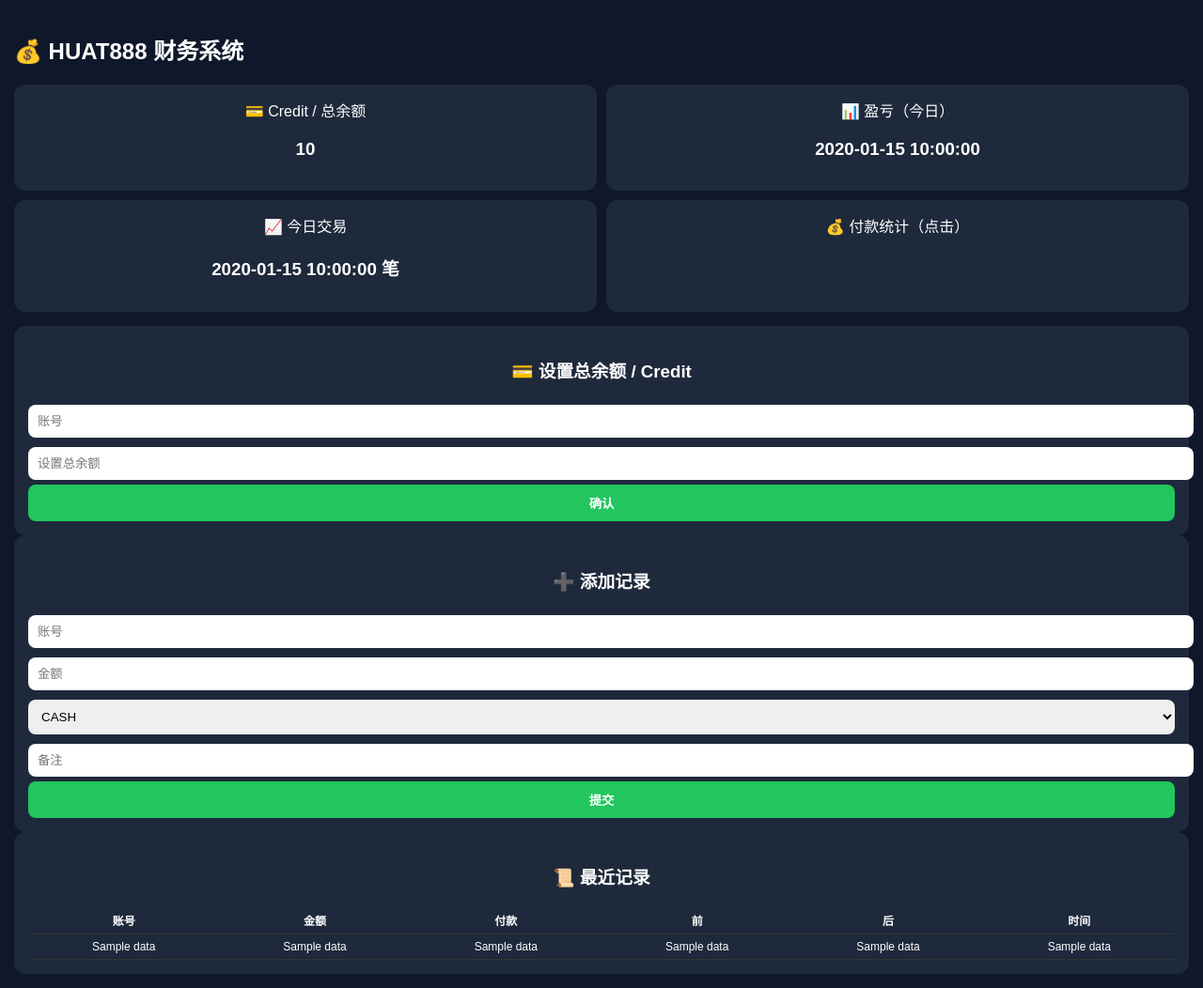
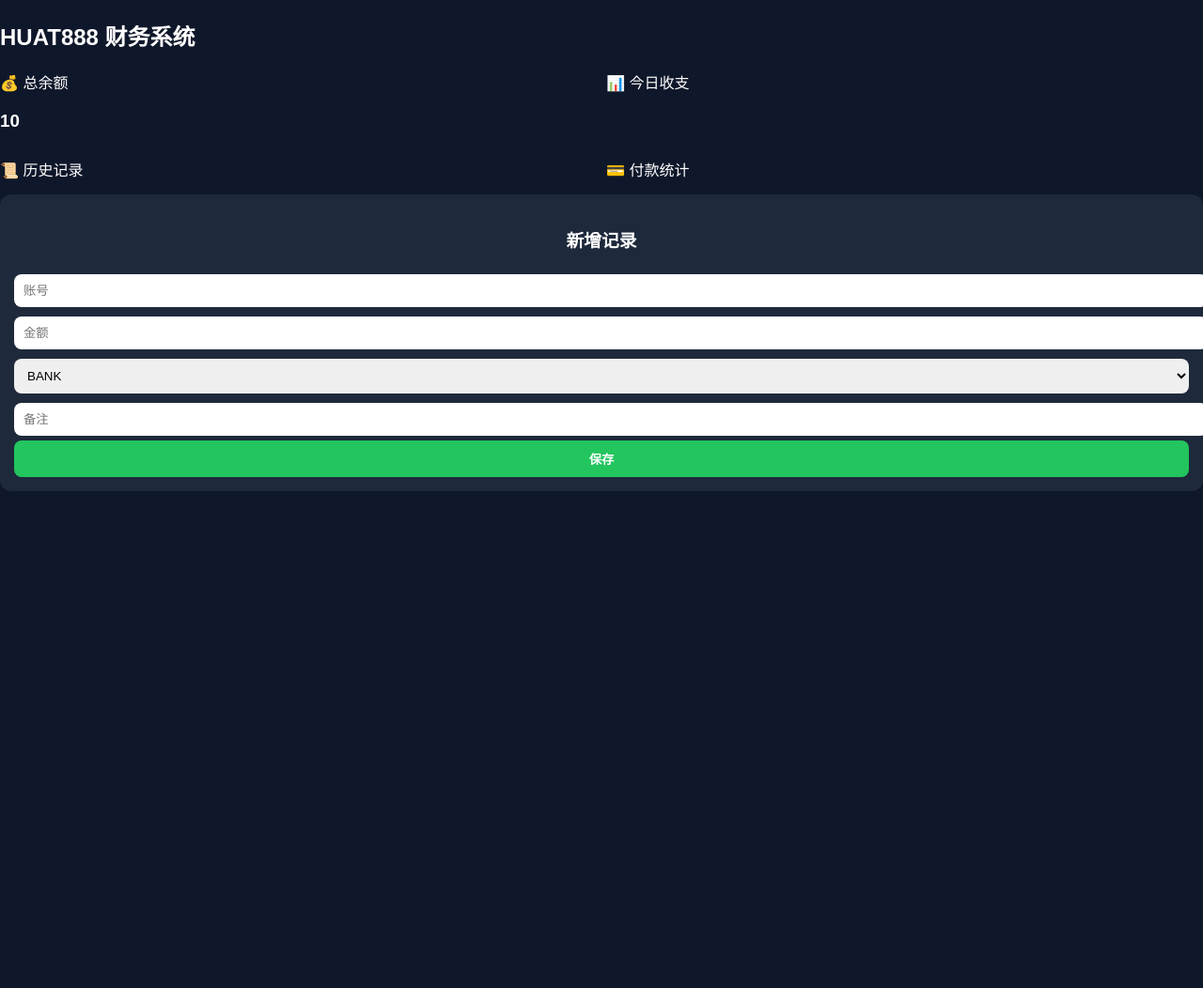
Before and after one commit to cyi072907-cpu/finance-systemi, a Flask app: template templates/dashboard.html in a window 1280 px wide. Shown: the whole page at 94% size. After the commit the page ends 523 px from the top, so only its background shows below. Run offline with Flask 3, Linux system fonts and the light colour scheme; the template is opened without the code that fills it: most values are stand-ins (such as "Sample title", 1, 10 or a date in 2020).

Commit message:
更新 dashboard.html

```diff
--- a/templates/dashboard.html
+++ b/templates/dashboard.html
@@ -1,130 +1,70 @@
 <!DOCTYPE html>
 <html>
 <head>
-<meta charset="utf-8">
-<meta name="viewport" content="width=device-width, initial-scale=1">
-<title>HUAT888 DASHBOARD</title>
+<title>HUAT888 Dashboard</title>
 <link rel="stylesheet" href="/static/style.css">
 </head>
-
 <body>
 
-<div class="container">
+<h2>HUAT888 财务系统</h2>
 
-<h2>💰 HUAT888 财务系统</h2>
-
-<!-- ================= 2x2 固定四宫格 ================= -->
 <div class="grid">
 
-<div class="card">
-💳 Credit / 总余额<br>
-<h3>{{total}}</h3>
+<div class="box">
+💰 总余额
+<h3>{{ balance }}</h3>
 </div>
 
-<div class="card">
-📊 盈亏（今日）<br>
-<h3>
-{% if today_profit > 0 %}
-+{{today_profit}}
-{% else %}
-{{today_profit}}
-{% endif %}
-</h3>
+<div class="box">
+📊 今日收支
 </div>
 
-<div class="card">
-📈 今日交易<br>
-<h3>{{today_count}} 笔</h3>
+<div class="box">
+📜 历史记录
 </div>
 
-<div class="card" onclick="togglePay()">
-💰 付款统计（点击）
+<div class="box">
+💳 付款统计
 </div>
 
 </div>
 
-<!-- ================= 付款统计下拉 ================= -->
-<div class="card" id="payBox" style="display:none;">
-<h3>付款统计</h3>
-{% for p in payment_stat %}
-<p>{{p[0]}} : {{p[1]}}</p>
-{% endfor %}
-</div>
+<div class="card">
 
-<!-- ================= credit 设置 ================= -->
-<div class="card">
-<h3>💳 设置总余额 / Credit</h3>
+<h3>新增记录</h3>
 
-<form method="POST" action="/set_credit">
-<input name="account" placeholder="账号">
-<input name="credit" placeholder="设置总余额">
-<button>确认</button>
-</form>
-</div>
+<form action="/add" method="post">
 
-<!-- ================= 添加记录 ================= -->
-<div class="card">
-<h3>➕ 添加记录</h3>
+<input
+name="account"
+placeholder="账号"
+required>
 
-<form method="POST" action="/add">
+<input
+name="amount"
+placeholder="金额"
+required>
 
-<input name="account" placeholder="账号">
-<input name="amount" placeholder="金额">
+<select name="payment_method">
 
-<select name="payment">
+<option>BANK</option>
+<option>TNG</option>
 <option>CASH</option>
-<option>TNG</option>
-<option>BANK</option>
-<option>OTHER</option>
-<option>OUT</option>
+<option>A</option>
+
 </select>
 
-<input name="note" placeholder="备注">
+<input
+name="remark"
+placeholder="备注">
 
-<button>提交</button>
+<button type="submit">
+保存
+</button>
 
 </form>
-</div>
-
-<!-- ================= 最近记录 ================= -->
-<div class="card">
-
-<h3>📜 最近记录</h3>
-
-<table>
-
-<tr>
-<th>账号</th>
-<th>金额</th>
-<th>付款</th>
-<th>前</th>
-<th>后</th>
-<th>时间</th>
-</tr>
-
-{% for r in data %}
-<tr>
-<td>{{r[1]}}</td>
-<td>{{r[2]}}</td>
-<td>{{r[3]}}</td>
-<td>{{r[5]}}</td>
-<td>{{r[6]}}</td>
-<td>{{r[7]}}</td>
-</tr>
-{% endfor %}
-
-</table>
 
 </div>
 
-</div>
-
-<script>
-function togglePay(){
-    let box = document.getElementById("payBox");
-    box.style.display = (box.style.display === "none") ? "block" : "none";
-}
-</script>
-
 </body>
 </html>
```
